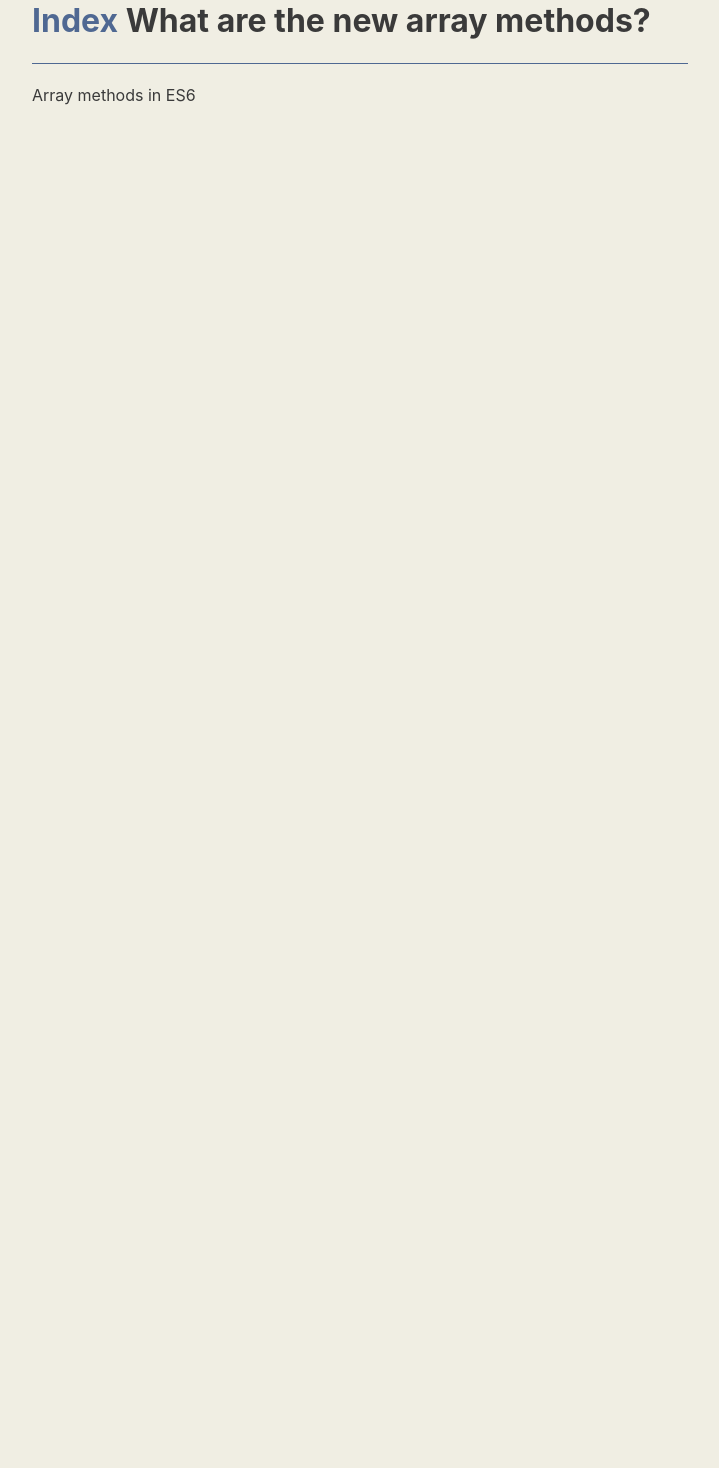
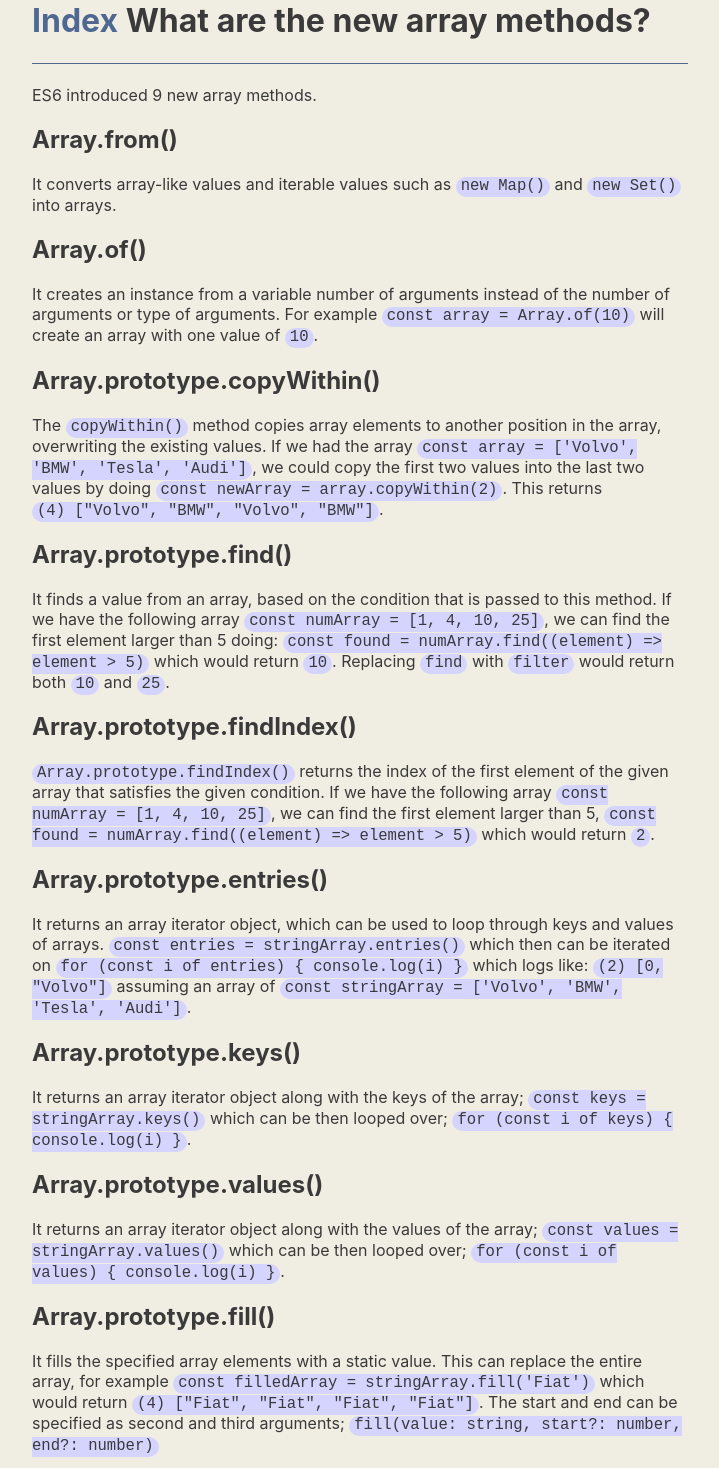
Before and after one commit to drbzyx/es6-concepts, a Next.js app in the folder app/: page /array-methods in a window 1280 px wide. Shown: the part 20-1488 px from the top of the page, without its empty margins (280-999 px from the left). Before the commit the page ends 800 px from the top, so only its background shows below. Built offline with nearby package versions, Linux system fonts and the light colour scheme.

Commit message:
Pages(Array Methods): Add content and examples

```diff
--- a/app/pages/array-methods.js
+++ b/app/pages/array-methods.js
@@ -1,11 +1,110 @@
-import { Heading, Main, Paragraph, Section } from '../components'
+import {
+  Code,
+  Heading,
+  Main,
+  Paragraph,
+  Section,
+  Subheading,
+} from '../components'
 
 export default function ArrayMethods() {
   return (
     <Main>
       <Heading>What are the new array methods?</Heading>
       <Section>
-        <Paragraph>Array methods in ES6</Paragraph>
+        <Paragraph>ES6 introduced 9 new array methods.</Paragraph>
+      </Section>
+      <Section>
+        <Subheading>Array.from()</Subheading>
+        <Paragraph>
+          It converts array-like values and iterable values such as{' '}
+          <Code>new Map()</Code> and <Code>new Set()</Code> into arrays.
+        </Paragraph>
+      </Section>
+      <Section>
+        <Subheading>Array.of()</Subheading>
+        <Paragraph>
+          It creates an instance from a variable number of arguments instead of
+          the number of arguments or type of arguments. For example{' '}
+          <Code>const array = Array.of(10)</Code> will create an array with one
+          value of <Code>10</Code>.
+        </Paragraph>
+      </Section>
+      <Section>
+        <Subheading>Array.prototype.copyWithin()</Subheading>
+        <Paragraph>
+          The <Code>copyWithin()</Code> method copies array elements to another
+          position in the array, overwriting the existing values. If we had the
+          array <Code>const array = ['Volvo', 'BMW', 'Tesla', 'Audi']</Code>, we
+          could copy the first two values into the last two values by doing{' '}
+          <Code>const newArray = array.copyWithin(2)</Code>. This returns{' '}
+          <Code>(4) ["Volvo", "BMW", "Volvo", "BMW"]</Code>.
+        </Paragraph>
+      </Section>
+      <Section>
+        <Subheading>Array.prototype.find()</Subheading>
+        <Paragraph>
+          It finds a value from an array, based on the condition that is passed
+          to this method. If we have the following array{' '}
+          <Code>const numArray = [1, 4, 10, 25]</Code>, we can find the first
+          element larger than 5 doing:{' '}
+          <Code>{`const found = numArray.find((element) => element > 5)`}</Code>{' '}
+          which would return <Code>10</Code>. Replacing <Code>find</Code> with{' '}
+          <Code>filter</Code> would return both <Code>10</Code> and{' '}
+          <Code>25</Code>.
+        </Paragraph>
+      </Section>
+      <Section>
+        <Subheading>Array.prototype.findIndex()</Subheading>
+        <Paragraph>
+          <Code>Array.prototype.findIndex()</Code> returns the index of the
+          first element of the given array that satisfies the given condition.
+          If we have the following array{' '}
+          <Code>const numArray = [1, 4, 10, 25]</Code>, we can find the first
+          element larger than 5,{' '}
+          <Code>{`const found = numArray.find((element) => element > 5)`}</Code>{' '}
+          which would return <Code>2</Code>.
+        </Paragraph>
+      </Section>
+      <Section>
+        <Subheading>Array.prototype.entries()</Subheading>
+        <Paragraph>
+          It returns an array iterator object, which can be used to loop through
+          keys and values of arrays.{' '}
+          <Code>const entries = stringArray.entries()</Code> which then can be
+          iterated on{' '}
+          <Code>{`for (const i of entries) { console.log(i) }`}</Code> which
+          logs like: <Code>(2) [0, "Volvo"]</Code> assuming an array of{' '}
+          <Code>const stringArray = ['Volvo', 'BMW', 'Tesla', 'Audi']</Code>.
+        </Paragraph>
+      </Section>
+      <Section>
+        <Subheading>Array.prototype.keys()</Subheading>
+        <Paragraph>
+          It returns an array iterator object along with the keys of the array;{' '}
+          <Code>const keys = stringArray.keys()</Code> which can be then looped
+          over; <Code>{`for (const i of keys) { console.log(i) }`}</Code>.
+        </Paragraph>
+      </Section>
+      <Section>
+        <Subheading>Array.prototype.values()</Subheading>
+        <Paragraph>
+          It returns an array iterator object along with the values of the
+          array; <Code>const values = stringArray.values()</Code> which can be
+          then looped over;{' '}
+          <Code>{`for (const i of values) { console.log(i) }`}</Code>.
+        </Paragraph>
+      </Section>
+      <Section>
+        <Subheading>Array.prototype.fill()</Subheading>
+        <Paragraph>
+          It fills the specified array elements with a static value. This can
+          replace the entire array, for example{' '}
+          <Code>const filledArray = stringArray.fill('Fiat')</Code> which would
+          return <Code>(4) ["Fiat", "Fiat", "Fiat", "Fiat"]</Code>. The start
+          and end can be specified as second and third arguments;{' '}
+          <Code>fill(value: string, start?: number, end?: number)</Code>
+        </Paragraph>
       </Section>
     </Main>
   )
```
